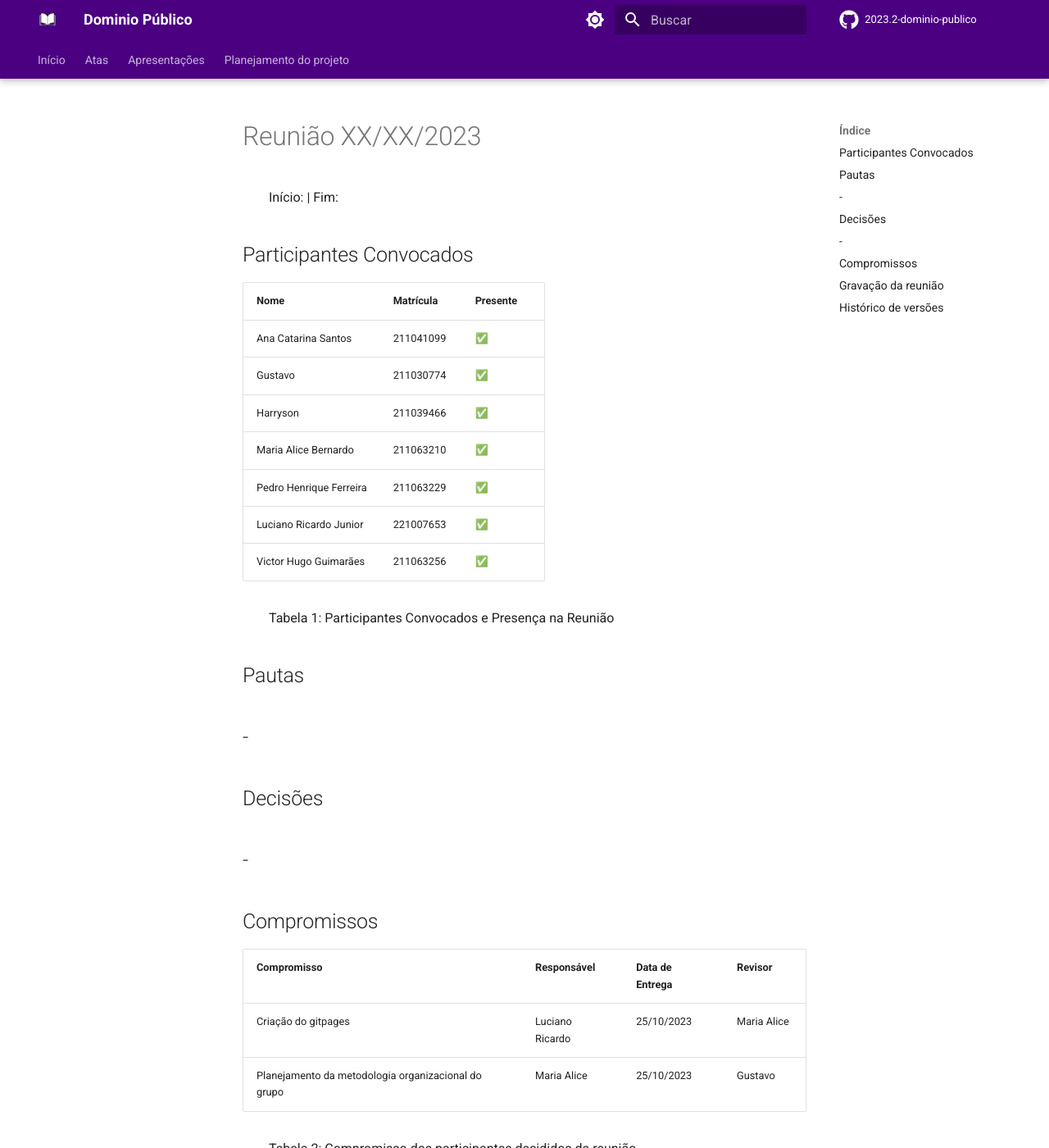
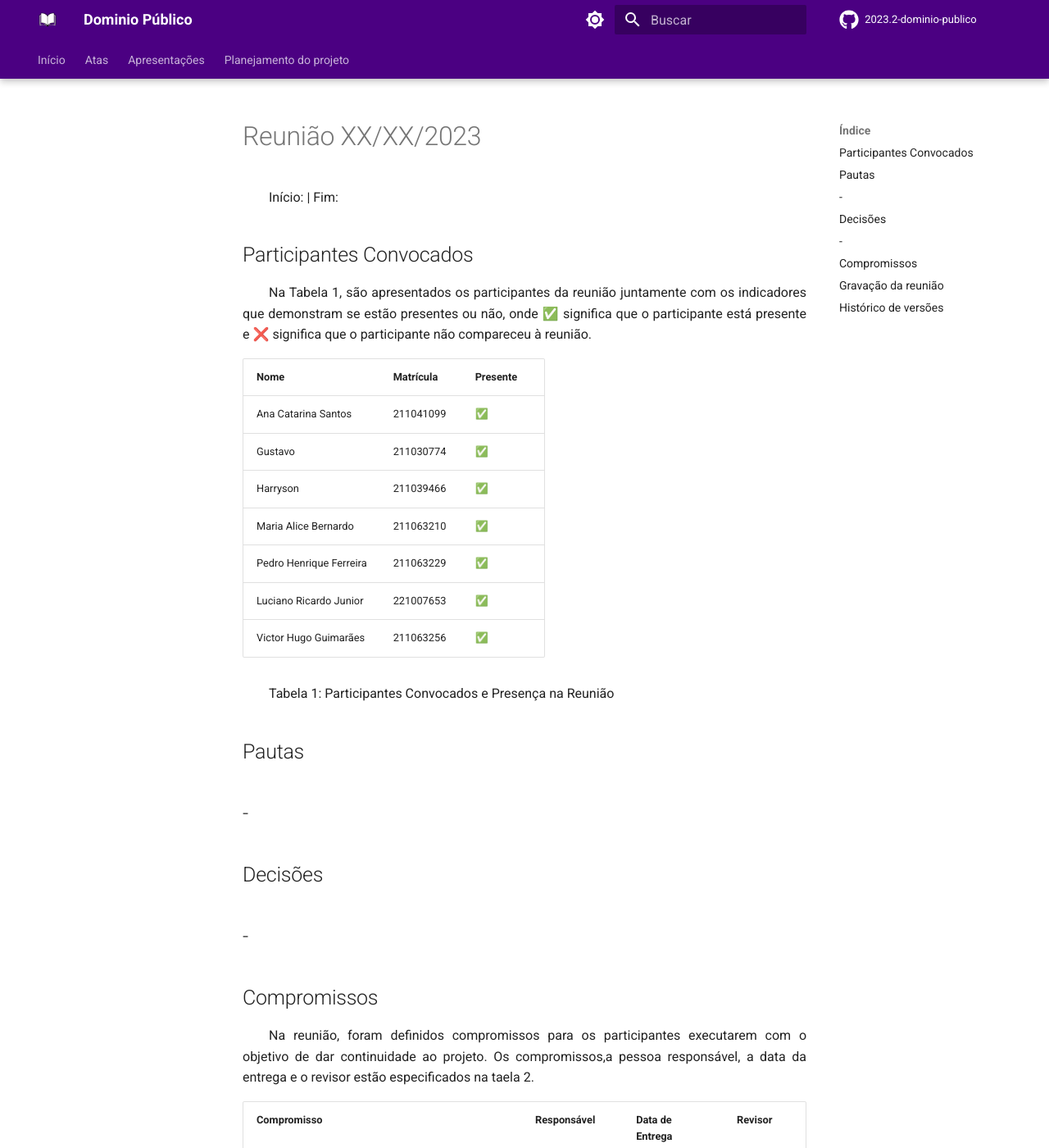
Before and after one commit to Interacao-Humano-Computador/2023.2-Dominio-Publico, an MkDocs documentation site: the page built from docs/atas/Ata_XX-XX-XX.md, in a window 1280 px wide and 1400 px high. Shown: the whole window at 82% size. Built offline with MkDocs 1.6.1 and Material for MkDocs 9.7.7, drawn with Linux system fonts in a browser that asks for light colours; comment, search, counter and statistics services are not loaded.

Commit message:
Adicionando as descrições

```diff
--- a/docs/atas/Ata_XX-XX-XX.md
+++ b/docs/atas/Ata_XX-XX-XX.md
@@ -5,6 +5,7 @@
 ## Participantes Convocados
 
 <!-- Colocar um ✅ se o participante estiver presente ou um ❌ caso negativo -->
+Na Tabela 1, são apresentados os participantes da reunião juntamente com os indicadores que demonstram se estão presentes ou não, onde ✅ significa que o participante está presente e ❌ significa que o participante não compareceu à reunião.
 
 </head>
 <body>
@@ -43,6 +44,7 @@
 
 <!-- compromissos que foram definidos para os integrantes, a data de entrega e os revisores, para facilitar o trabalho, pode pedir
 para o chat GPT formar a tabela em HTML -->
+Na reunião, foram definidos compromissos para os participantes executarem com o objetivo de dar continuidade ao projeto. Os compromissos,a pessoa responsável, a data da entrega e o revisor estão especificados na taela 2.
 
 <!DOCTYPE html>
 <html>
```
